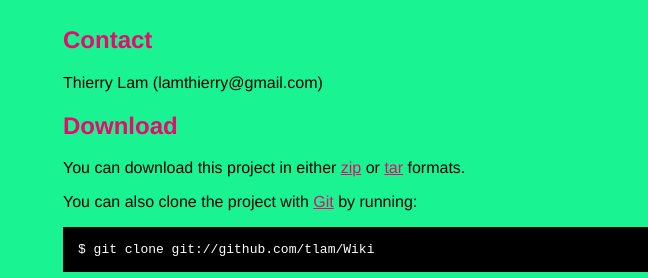
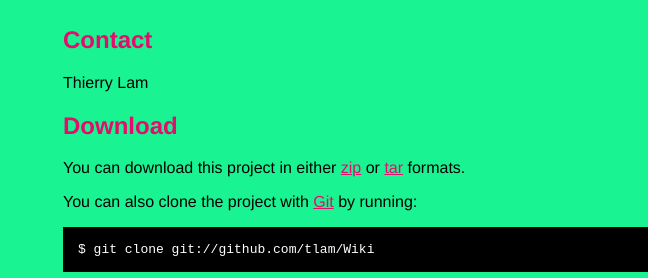
Before and after one commit to tlam/Wiki, a plain HTML site: page index.html in a window 1280 px wide. Shown: the part 115-393 px from the top of the page, 227-875 px from the left. Drawn offline with Linux system fonts and the light colour scheme; grey boxes are pictures that could not be loaded.

Commit message:
Removed email

```diff
--- a/index.html
+++ b/index.html
@@ -50,7 +50,7 @@
     </div>
 
     <h2>Contact</h2>
-<p>Thierry Lam (lamthierry@gmail.com)
+<p>Thierry Lam
 <br/>      </p>
 
 
```
